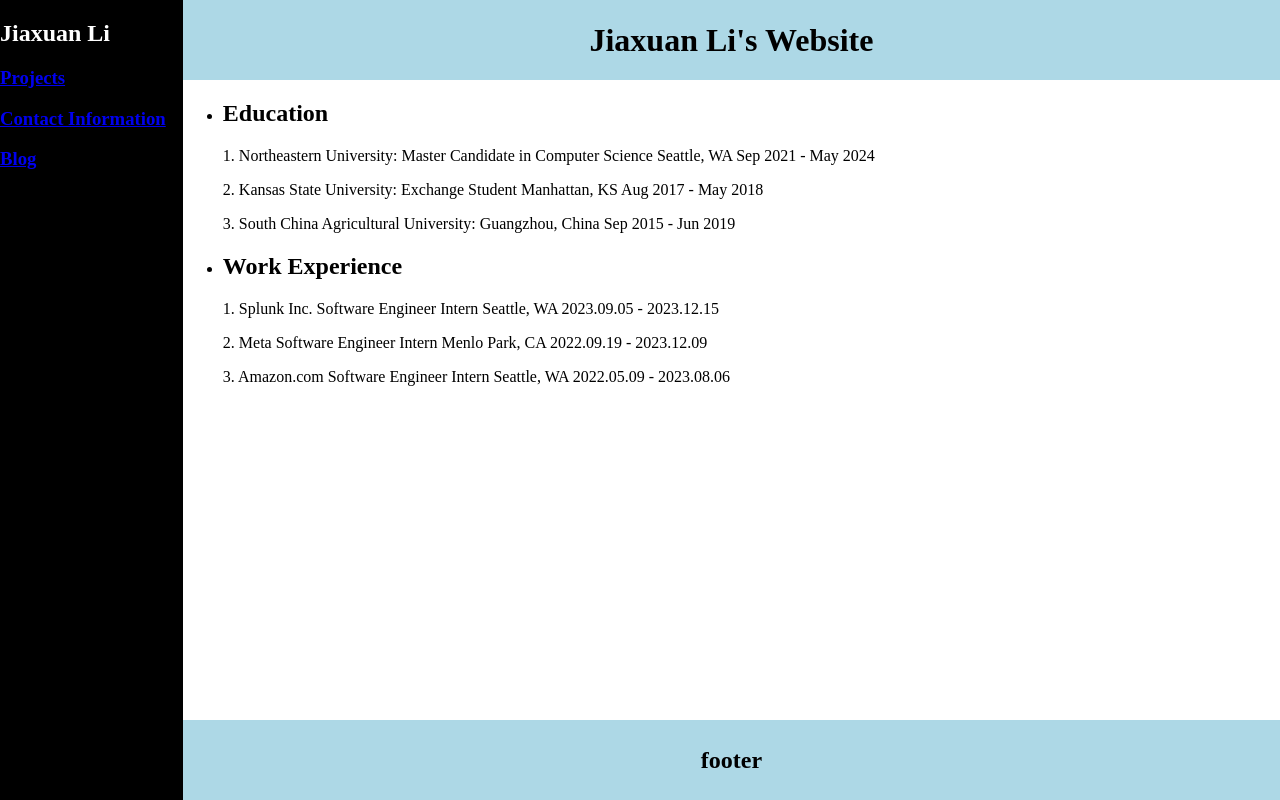
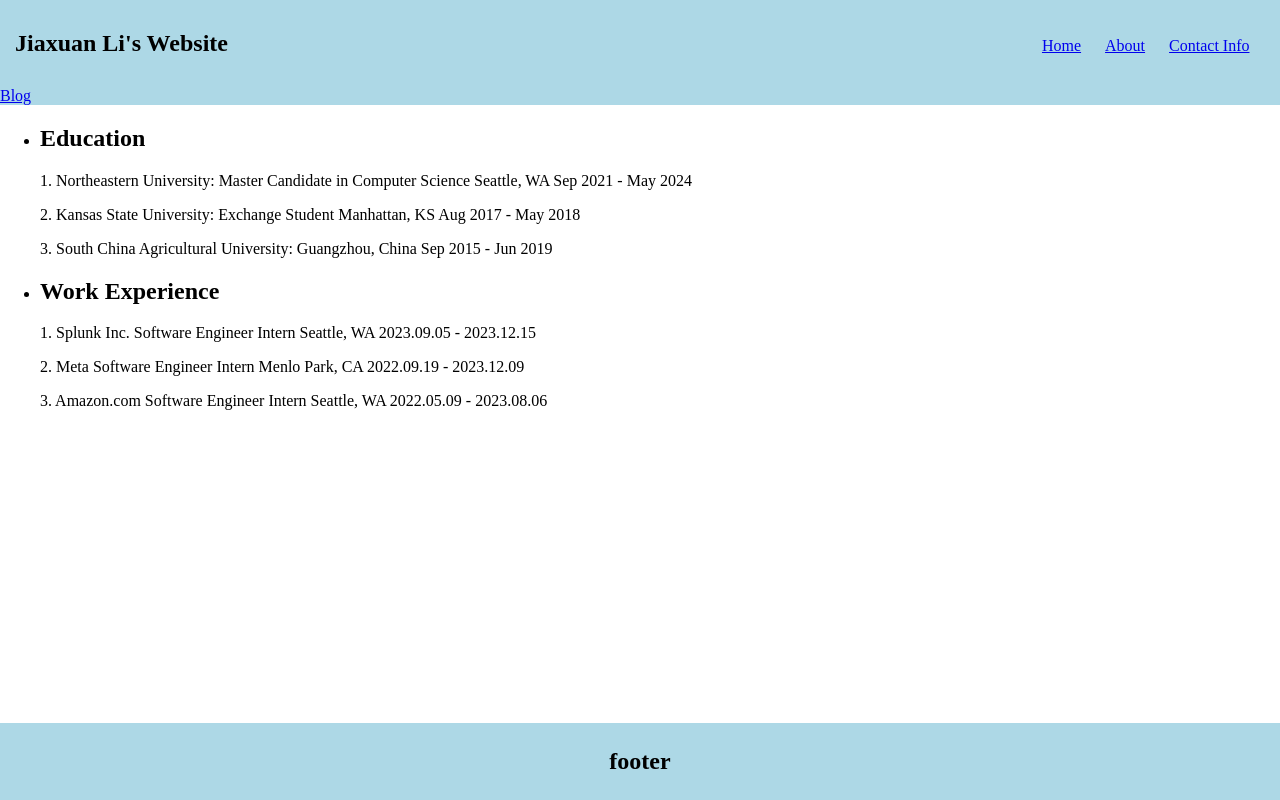
Before and after one commit to lilaxuan/lilaxuan.github.io, a plain HTML site: page index.html in a window 1280 px wide. Drawn offline with Linux system fonts and the light colour scheme.

Commit message:
Remove sidebar && Add navbar

```diff
--- a/common.css
+++ b/common.css
@@ -2,6 +2,7 @@ body {
     margin: 0;
 }
 
+/*
 .header {
     font-family: 'Times New Roman', Times, serif;
     background-color: lightblue;
@@ -10,6 +11,8 @@ body {
     display: flex;
     align-items: center;
     justify-content: center;
+    justify-content: space-between;
+    padding: 15px;
     grid-area: header;
 }
 
@@ -22,4 +25,4 @@ body {
     align-items: center;
     justify-content: center;
     grid-area: footer;
-}
+} */
--- a/home.css
+++ b/home.css
@@ -4,13 +4,26 @@ body {
 
 .container {
     display: grid;
-    grid-template-columns: 1fr 6fr;
+    grid-template-columns: 1fr;
     grid-template-rows: 1fr 8fr 1fr;
-    grid-template-areas: "sd header"
-        "sd      main"
-        "sd  footer";
+    grid-template-areas: "header"
+        "main"
+        "footer";
     height: 100vh;
 }
+
+
+/* .sticky-header {
+    background-color: green;
+    color: white;
+    text-align: center;
+    font-size: 3pc;
+    padding: 5px 0;
+    position: fixed;
+    top: 0;
+    width: 100%;
+    z-index: 1000;
+} */
 
 .header {
     font-family: 'Times New Roman', Times, serif;
@@ -20,21 +33,40 @@ body {
     display: flex;
     align-items: center;
     justify-content: center;
+    /* padding: 10px 20px 0 20px; */
     grid-area: header;
 }
 
-.sidebar {
+.navbar-items {
+    list-style-type: none;
+    padding: 0;
+    margin: 0;
+}
+
+.navbar-items .nv-title {
+    display: inline-block;
+    padding: 10px;
+    margin-left: 5px;
+    margin-right: 800px;
+}
+
+.navbar-items .nv-item {
+    display: inline-block;
+    margin-right: 20px;
+}
+
+/* .sidebar {
     font-family: 'Times New Roman', Times, serif;
     background-color: black;
     color: white;
     border: 2px lightcoral;
     grid-area: sd;
-}
+} */
 
-.content-area {
+/* .content-area {
     font-family: 'Times New Roman', Times, serif;
     grid-area: main;
-}
+} */
 
 .footer {
     font-family: 'Times New Roman', Times, serif;
@@ -44,25 +76,13 @@ body {
     display: flex;
     align-items: center;
     justify-content: center;
-    grid-area: footer;
+    /* grid-area: footer; */
 }
 
-.sd-projects {
-    font-family: 'Times New Roman', Times, serif;
-    color: red;
-}
 
-.sd-projects:hover {
-    font-family: 'Times New Roman', Times, serif;
-    background-color: white;
-}
-
-.sd-blog {
-    font-family: 'Times New Roman', Times, serif;
-    color: white;
-}
-
-.sd-contact-info {
-    font-family: 'Times New Roman', Times, serif;
-    color: white;
-}
+/* .navbar-content {
+    display: inline-block;
+    text-align: center;
+    justify-content: center;
+    align-items: center;
+} */
--- a/index.html
+++ b/index.html
@@ -9,25 +9,15 @@
 <body>
     <div class="container">
         <div class="header">
-            <h1>Jiaxuan Li's Website</h1>
-        </div>
-        <div class="sidebar">
-            <h2>Jiaxuan Li</h2>
-            <div class="sd-projects">
-                <a href="./projects/">
-                    <h3>Projects</h3>
-                </a>
-            </div>
-            <div class="sd-contact-info">
-                <a href="./contact-info/">
-                    <h3>Contact Information</h3>
-                </a>
-                <div class="sd-blog">
-                    <a href="./blog/">
-                        <h3>Blog</h3>
-                    </a>
-                </div>
-            </div>
+            <ul class="navbar-items">
+                <li class="nv-title">
+                    <h2>Jiaxuan Li's Website</h2>
+                </li>
+                <li class="nv-item"><a href="./">Home</a></li>
+                <li class="nv-item"><a href="./projects/">About</a></li>
+                <li class="nv-item"><a href="./contact-info/">Contact Info</a></li>
+                <li class="nv-item"><a href="./blog/">Blog</a></li>
+            </ul>
         </div>
 
         <div class="content-area">
```
